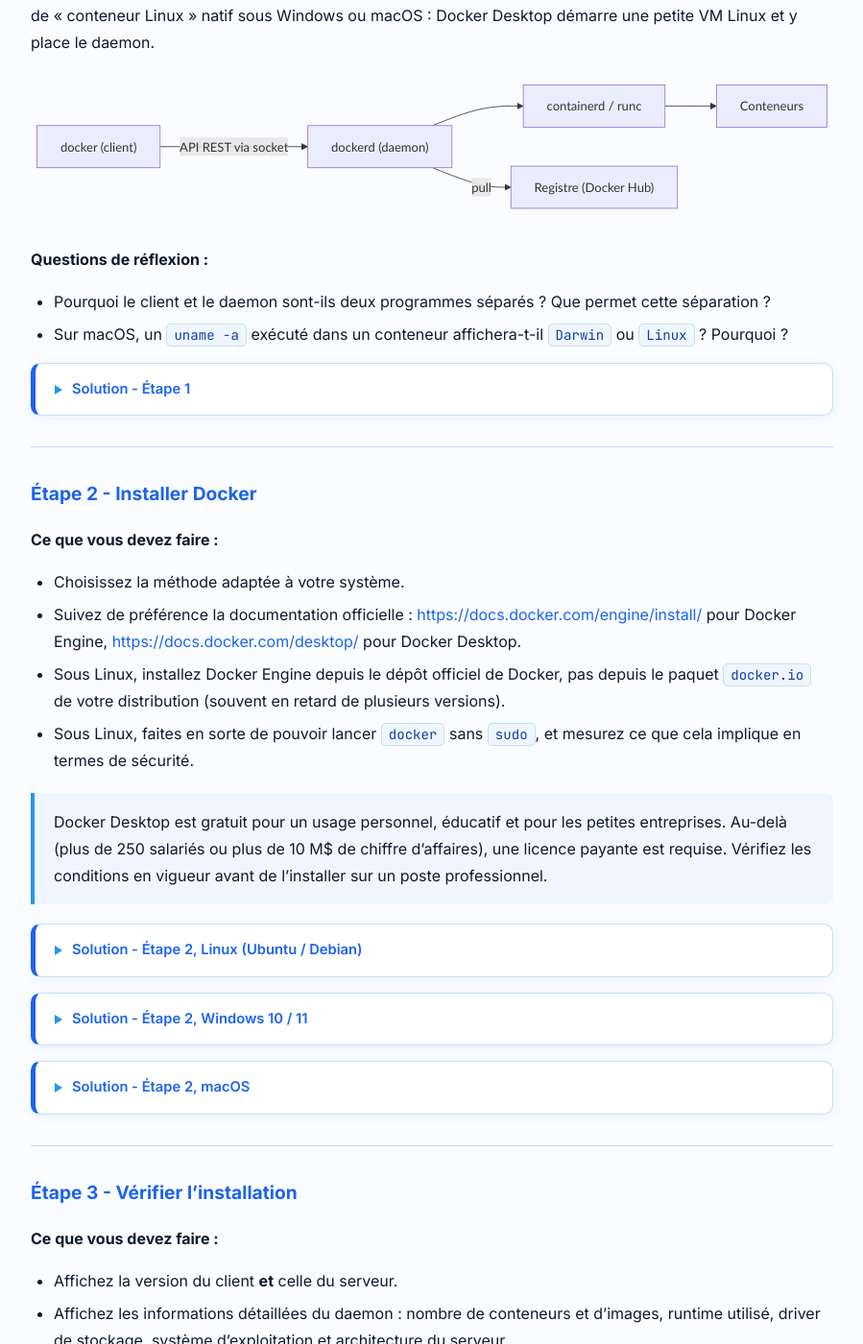
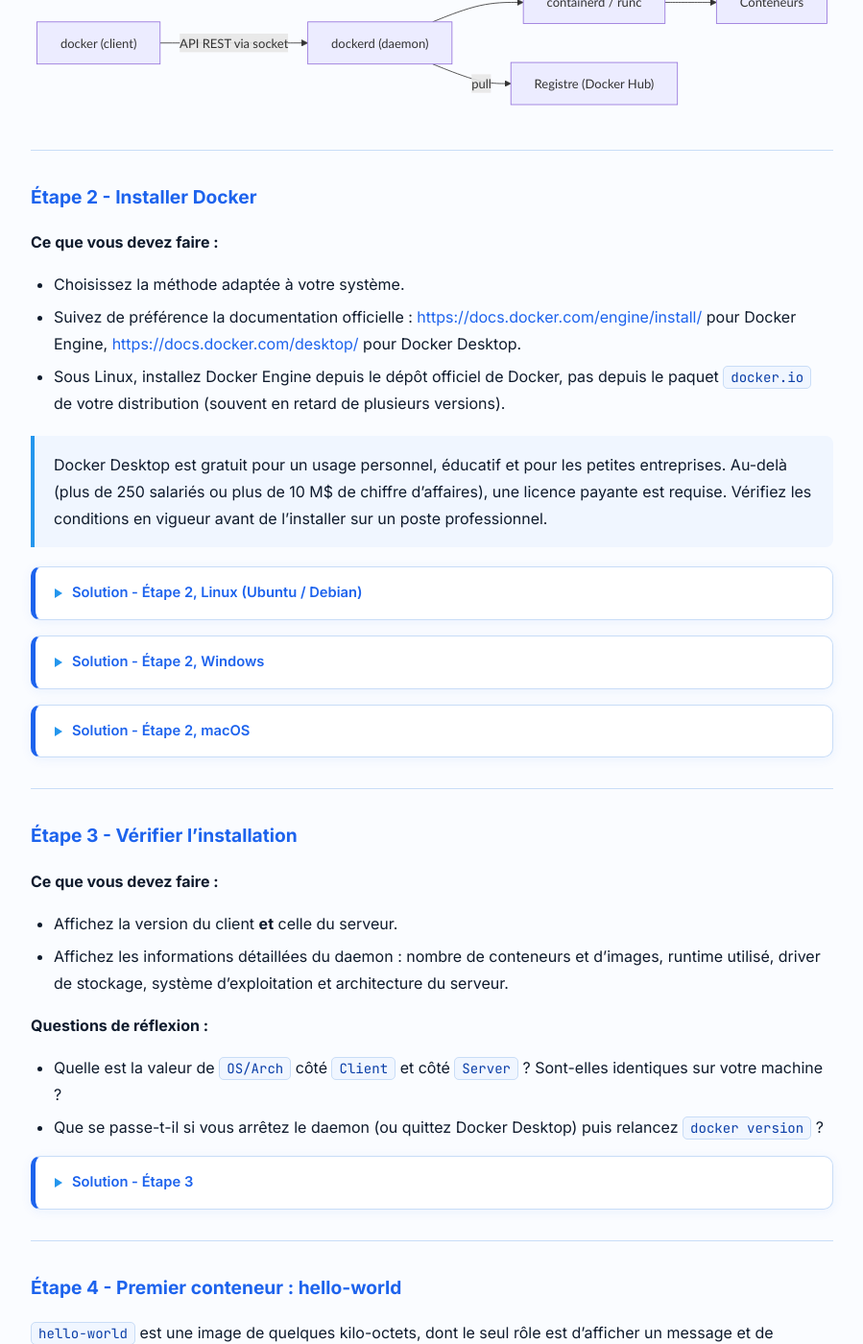
Before and after one commit to jviallon63/Hesias-3DKR, a Jekyll site: the page built from tp/1-installation.md, in a window 1280 px wide and 1400 px high, scrolled down 1792 px. Shown: the whole window at 96% size, without its empty margins (190-1089 px from the left). Built offline with Jekyll 4.4.1, drawn with Linux system fonts in a browser that asks for light colours; some of the changed text lies outside the part shown.

````diff
--- a/tp/1-installation.md
+++ b/tp/1-installation.md
@@ -22,8 +22,6 @@ Ce TP est volontairement court. Il pose les bases sur lesquelles tous les suivan
 5. Inspecter, arrêter et supprimer conteneurs et images
 
 </div>
-
-> Vous n'avez besoin de traiter que l'installation correspondant à votre système. Si vous avez accès à une seconde machine ou à une VM, faire aussi les autres est un bon exercice.
 
 ---
 
@@ -50,23 +48,6 @@ flowchart LR
     D -->|pull| R["Registre (Docker Hub)"]
 ```
 
-**Questions de réflexion :**
-
-- Pourquoi le client et le daemon sont-ils deux programmes séparés ? Que permet cette séparation ?
-- Sur macOS, un `uname -a` exécuté dans un conteneur affichera-t-il `Darwin` ou `Linux` ? Pourquoi ?
-
-{::nomarkdown}
-<details><summary>Solution - Étape 1</summary>
-{:/nomarkdown}
-
-Le client communique avec le daemon par une API REST, exposée par défaut sur le socket Unix `/var/run/docker.sock` (ou un named pipe sous Windows). Le daemon peut donc être sur une autre machine : `docker -H ssh://user@serveur ps` pilote un hôte distant, et c'est exactement ce que fait Docker Desktop avec sa VM.
-
-Dans un conteneur sur macOS, `uname -a` affichera `Linux`. Les conteneurs partagent le noyau de leur hôte, et l'hôte réel du conteneur est ici la VM Linux de Docker Desktop, pas macOS. Vous le vérifierez à l'étape 6.
-
-{::nomarkdown}
-</details>
-{:/nomarkdown}
-
 ---
 
 ## Étape 2 - Installer Docker
@@ -76,7 +57,6 @@ Dans un conteneur sur macOS, `uname -a` affichera `Linux`. Les conteneurs partag
 - Choisissez la méthode adaptée à votre système.
 - Suivez de préférence la documentation officielle : <https://docs.docker.com/engine/install/> pour Docker Engine, <https://docs.docker.com/desktop/> pour Docker Desktop.
 - Sous Linux, installez Docker Engine depuis le dépôt officiel de Docker, pas depuis le paquet `docker.io` de votre distribution (souvent en retard de plusieurs versions).
-- Sous Linux, faites en sorte de pouvoir lancer `docker` sans `sudo`, et mesurez ce que cela implique en termes de sécurité.
 
 > Docker Desktop est gratuit pour un usage personnel, éducatif et pour les petites entreprises. Au-delà (plus de 250 salariés ou plus de 10 M$ de chiffre d'affaires), une licence payante est requise. Vérifiez les conditions en vigueur avant de l'installer sur un poste professionnel.
 
@@ -118,15 +98,6 @@ Le service est démarré et activé au boot par le paquet. Vérifiez-le :
 systemctl status docker --no-pager
 ```
 
-Pour utiliser `docker` sans `sudo`, ajouter votre utilisateur au groupe `docker` :
-
-```bash
-sudo usermod -aG docker "$USER"
-newgrp docker   # ou fermer et rouvrir la session
-```
-
-> Appartenir au groupe `docker` revient à être root sur la machine : un utilisateur capable de lancer un conteneur peut monter `/` de l'hôte dedans (`docker run -v /:/host ...`) et y faire ce qu'il veut. Sur un serveur partagé, on préfère `sudo` ou le mode rootless (<https://docs.docker.com/engine/security/rootless/>).
-
 Pour Fedora, RHEL et dérivés, la procédure équivaut avec `dnf` ; elle est décrite sur <https://docs.docker.com/engine/install/fedora/>.
 
 {::nomarkdown}
@@ -134,16 +105,12 @@ Pour Fedora, RHEL et dérivés, la procédure équivaut avec `dnf` ; elle est d
 {:/nomarkdown}
 
 {::nomarkdown}
-<details><summary>Solution - Étape 2, Windows 10 / 11</summary>
+<details><summary>Solution - Étape 2, Windows</summary>
 {:/nomarkdown}
 
 Prérequis : Windows 10 22H2 ou plus récent, virtualisation activée dans le BIOS/UEFI (vérifiable dans le Gestionnaire des tâches, onglet Performances, CPU).
 
 Dans un PowerShell **ouvert en administrateur**, installer WSL 2 puis redémarrer :
-
-```powershell
-wsl --install
-```
 
 Après le redémarrage, installer Docker Desktop (via `winget`, ou depuis l'installeur téléchargeable sur le site de Docker) :
 
@@ -182,8 +149,6 @@ Alternative libre, sans interface graphique : Colima, qui démarre une VM Lima c
 brew install colima docker docker-compose
 colima start
 ```
-
-OrbStack est une autre option, plus légère que Docker Desktop, mais soumise à sa propre licence.
 
 {::nomarkdown}
 </details>
````
